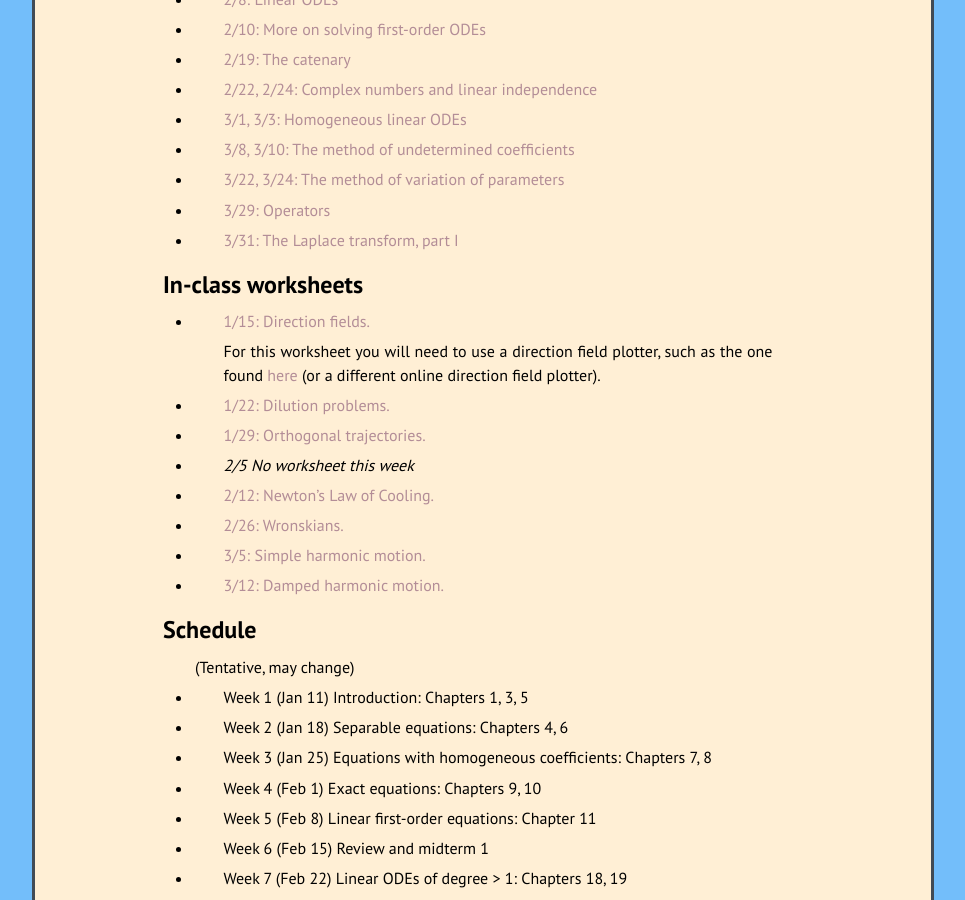
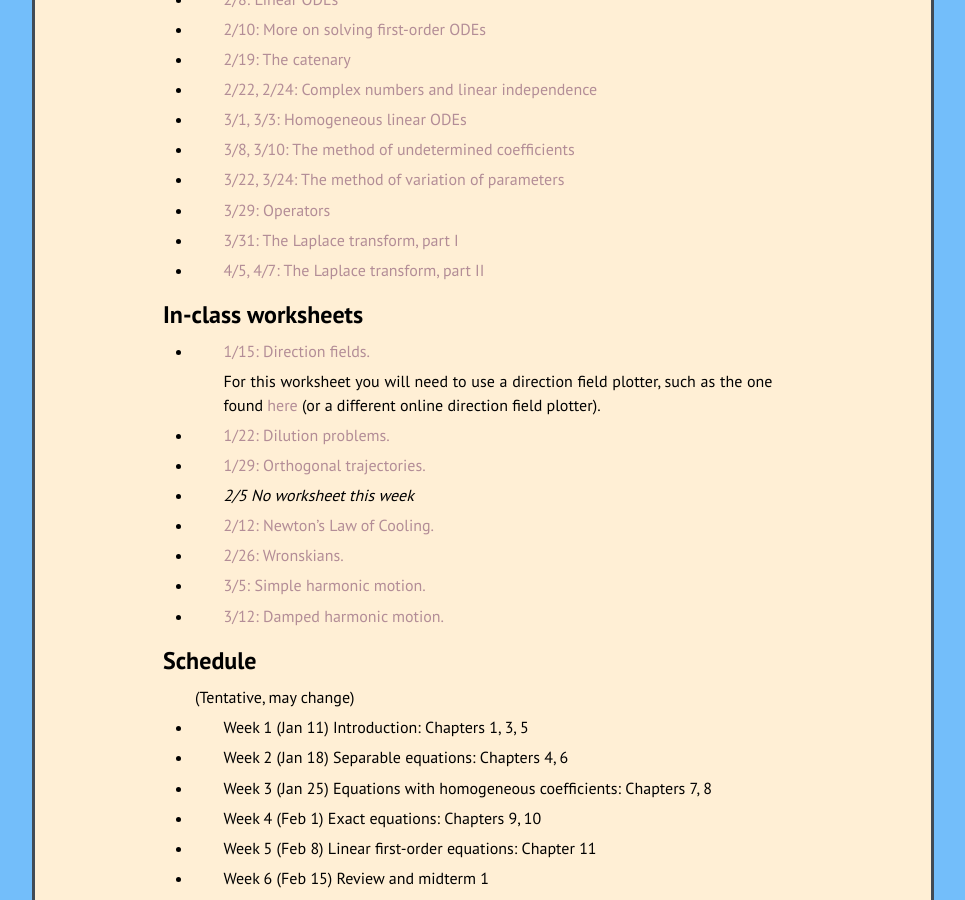
Before and after one commit to kamerynjw/kamerynjw.github.io, a Jekyll site: the page built from teaching/2021/math302.md, in a window 1280 px wide and 900 px high, scrolled down 1102 px. Shown: the whole window, without its empty margins (157-1122 px from the left). Built offline with Jekyll 4.4.1, drawn with Linux system fonts in a browser that asks for light colours; nearby versions of some CDN libraries.

Commit message:
nw lecture notes

```diff
--- a/teaching/2021/math302.md
+++ b/teaching/2021/math302.md
@@ -67,6 +67,8 @@ Lecture notes
 
 * [3/31: The Laplace transform, part I]({{ page.url }}laplace.pdf)
 
+* [4/5, 4/7: The Laplace transform, part II]({{ page.url }}laplace2.pdf)
+
 
 In-class worksheets
 --------
```
Also changed, not shown: teaching/2021/math321.md (+2 -0 lines), 2 other files.
